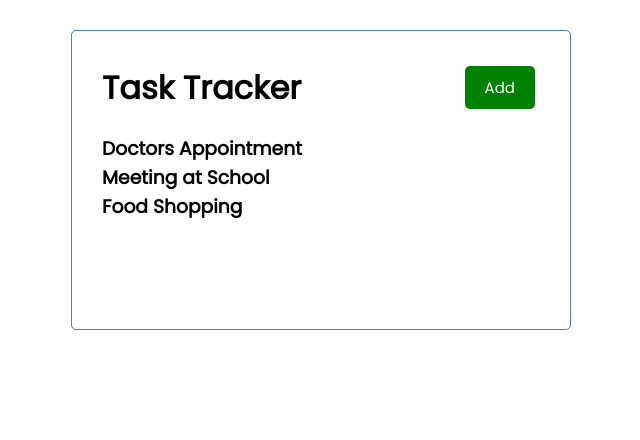
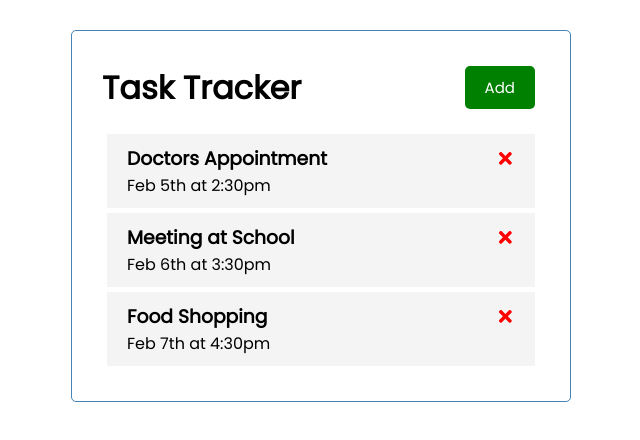
Before and after one commit to stbou/React-JS-Crash-Course, a React (Create React App) app: page / in a window 1280 px wide. Shown: the top 440 px of the page, without its empty margins (319-959 px from the left). Built offline with nearby package versions, Linux system fonts and the light colour scheme.

Commit message:
first draft

```diff
--- a/package.json
+++ b/package.json
@@ -8,6 +8,7 @@
     "@testing-library/user-event": "^13.5.0",
     "react": "^18.2.0",
     "react-dom": "^18.2.0",
+    "react-icons": "^4.7.1",
     "react-scripts": "5.0.1",
     "web-vitals": "^2.1.4"
   },
--- a/src/App.js
+++ b/src/App.js
@@ -3,8 +3,6 @@ import Header from './components/Header'
 import Tasks from './components/Tasks'
 
 const App = () => {
-
-
 
   const [tasks, setTasks] = useState([
     {
@@ -27,10 +25,15 @@ const App = () => {
     }
 ]);
 
+// Delete Task
+const deleteTask = (id) => {
+  setTasks(tasks.filter((task) => task.id !== id))
+}
+
   return (
     <div className='container'>
       <Header />
-      <Tasks tasks={tasks}/>
+      {tasks.length > 0 ? <Tasks tasks={tasks} onDelete={deleteTask}/> : 'No Tasks To Show'}
     </div>
   );
 }
--- /dev/null
+++ b/src/components/Task.js
@@ -0,0 +1,17 @@
+import { FaTimes } from 'react-icons/fa'
+
+const Task = ({ task, onDelete }) => {
+    return (
+        <div className='task'>
+
+        <h3>
+            {task.text}
+            <FaTimes style={{ color:'red', cursor:'pointer'}}
+            onClick={() => onDelete(task.id)}/>
+        </h3>
+        <p>{task.day}</p>
+        </div>
+    )
+    }
+
+export default Task
--- a/src/components/Tasks.js
+++ b/src/components/Tasks.js
@@ -1,9 +1,11 @@
-const Tasks = ({ tasks }) => {
+import Task from "./Task"
+
+const Tasks = ({ tasks, onDelete }) => {
 
     return (
         <>
             { tasks.map((task) => (
-                <h3 key={task.id}>{ task.text}</h3>
+                <Task key={task.id} task={task} onDelete={onDelete} />
             ))}
         </>
     )
```
Also changed, not shown: 1 other file (tests, documents, lock files or other folders).
